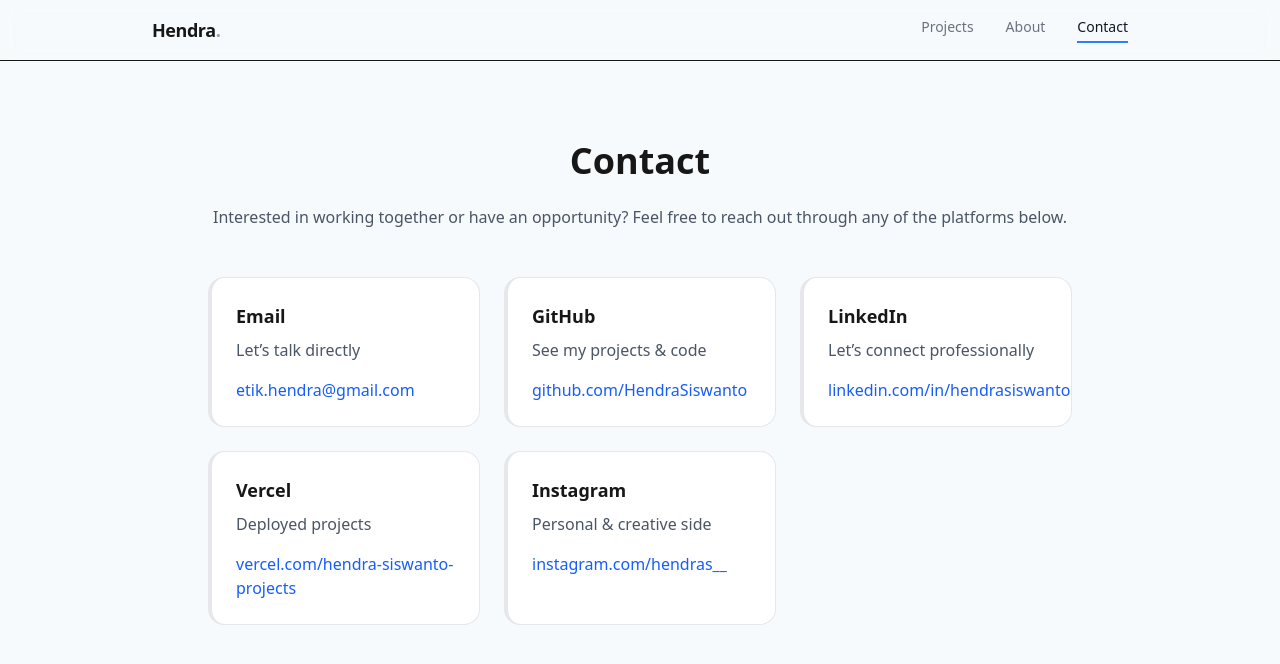
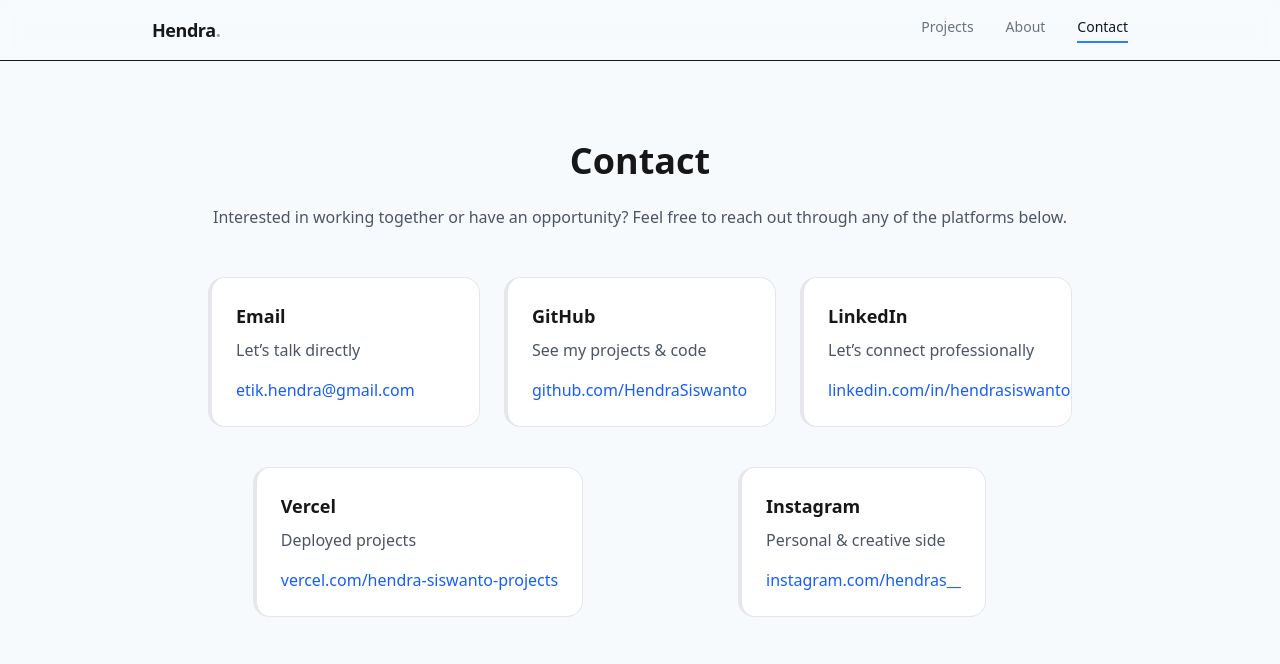
Before and after one commit to HendraSiswanto/my-porto, a Next.js app: page /contact in a window 1280 px wide. Shown: the top 664 px of the page. Built offline with nearby package versions, Linux system fonts and the light colour scheme.

Commit message:
add ig and vercel

```diff
--- a/app/contact/page.tsx
+++ b/app/contact/page.tsx
@@ -10,7 +10,7 @@
         reach out through any of the platforms below.
       </p>
 
-      <div className=" grid gap-6 sm:grid-cols-2 lg:grid-cols-3">
+      <div className=" grid gap-6 sm:grid-cols-2 lg:grid-cols-3 mb-10">
         <div
           className="
             rounded-2xl border border-gray-200 bg-white p-6
@@ -66,7 +66,9 @@
             linkedin.com/in/hendrasiswanto
           </Link>
         </div>
+      </div>
 
+      <div className="grid gap-6 sm:grid-cols-2 place-items-center">
         <div
           className="
             rounded-2xl border border-gray-200 bg-white p-6
```
